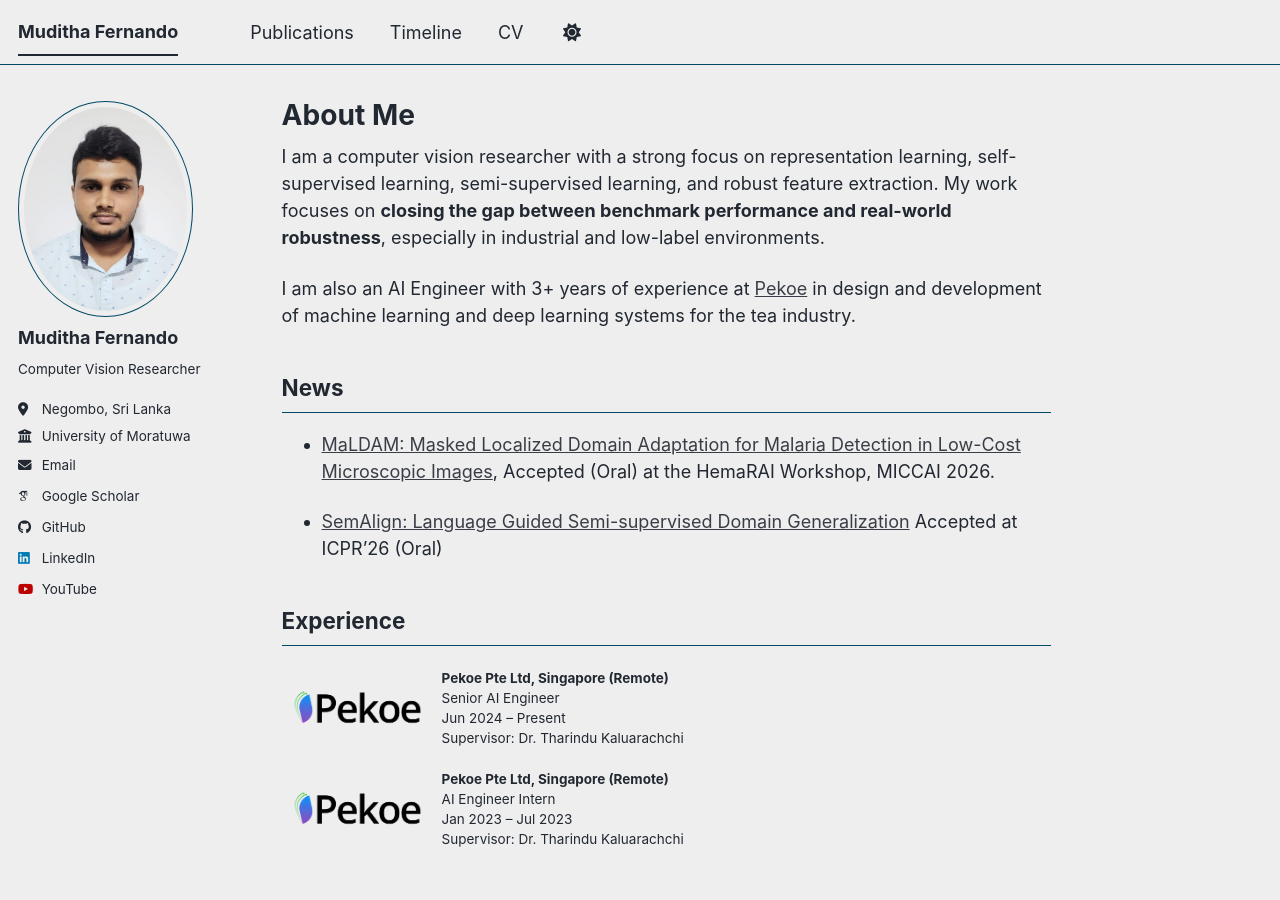
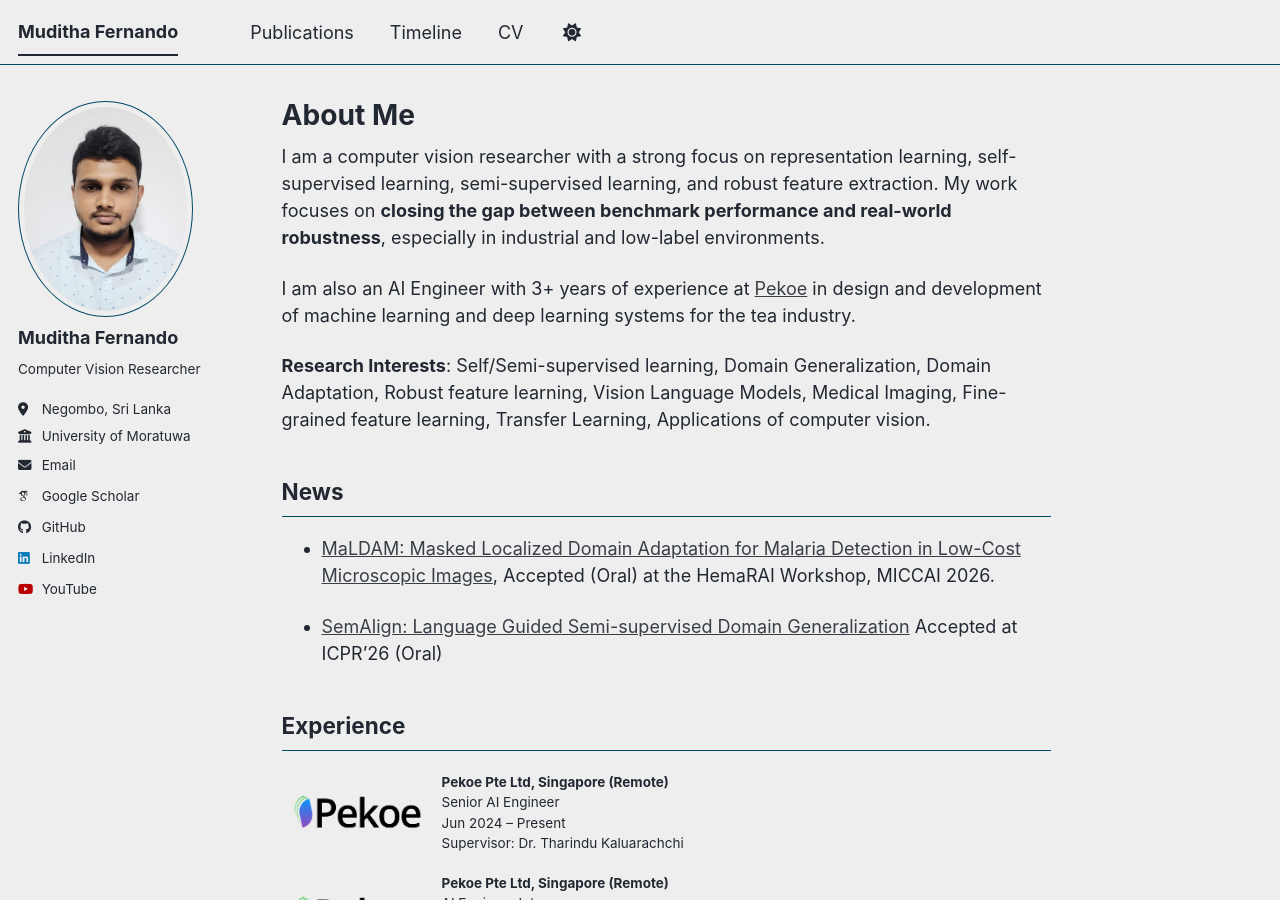
Before and after one commit to muditha11/muditha11.github.io, a Jekyll site: the page built from _pages/about.md, in a window 1280 px wide and 900 px high. Built offline with Jekyll 4.4.1, drawn with Linux system fonts in a browser that asks for light colours; some web fonts are replaced; a script bundle is joined from its source files by our own code; library files that are not in the unit come from our copies.

Commit message:
added research interests

```diff
--- a/_pages/about.md
+++ b/_pages/about.md
@@ -11,12 +11,13 @@ I am a computer vision researcher with a strong focus on representation learning
 
 I am also an AI Engineer with 3+ years of experience at [Pekoe](https://www.teaai.ai/) in design and development of machine learning and deep learning systems for the tea industry.
 
+**Research Interests**: Self/Semi-supervised learning, Domain Generalization, Domain Adaptation, Robust feature learning, Vision Language Models, Medical Imaging, Fine-grained feature learning, Transfer Learning, Applications of computer vision.
+
 ## News
 
 - [MaLDAM: Masked Localized Domain Adaptation for Malaria Detection in Low-Cost Microscopic Images](https://drive.google.com/file/d/1H-_UFqSqBYDcTzJWQ6R86dYKLfzRnSV6/view?usp=sharing), Accepted (Oral) at the HemaRAI Workshop, MICCAI 2026.
 
 - [SemAlign: Language Guided Semi-supervised Domain Generalization](https://arxiv.org/abs/2601.11724) Accepted at ICPR'26 (Oral)
-
 
 ## Experience
 
@@ -33,6 +34,7 @@ I am also an AI Engineer with 3+ years of experience at [Pekoe](https://www.teaa
       Supervisor: Dr. Tharindu Kaluarachchi
 
     </td>
+
   </tr>
 
   <tr>
@@ -47,6 +49,7 @@ I am also an AI Engineer with 3+ years of experience at [Pekoe](https://www.teaa
       Supervisor: Dr. Tharindu Kaluarachchi
 
     </td>
+
   </tr>
 </table>
 
@@ -65,5 +68,6 @@ I am also an AI Engineer with 3+ years of experience at [Pekoe](https://www.teaa
       GPA: 3.94/4.20
 
     </td>
+
   </tr>
 </table>
```
